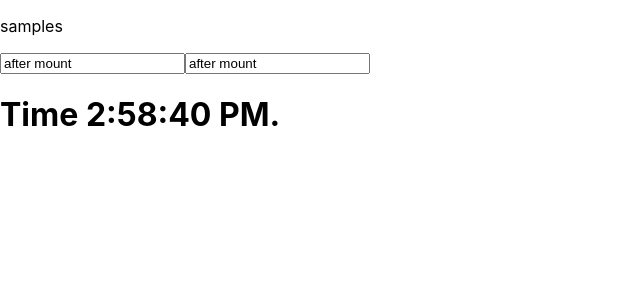
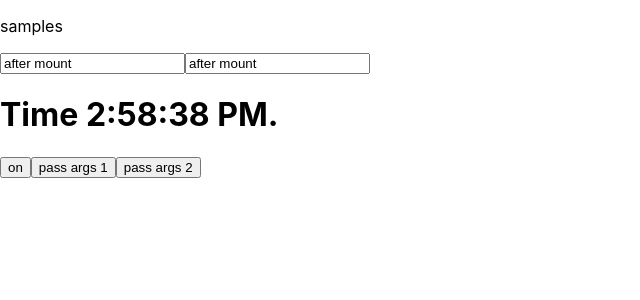
Before and after one commit to minimalMeh/React_Learning, a React (Create React App) app in the folder react-learning/: page / in a window 1280 px wide. Shown: the top 300 px of the page, without its empty margins (0-640 px from the left). Built offline with nearby package versions, Linux system fonts and the light colour scheme.

Commit message:
event handling

```diff
--- a/react-learning/src/App.tsx
+++ b/react-learning/src/App.tsx
@@ -1,7 +1,9 @@
 import React from 'react';
 import './App.css';
 import { Ref } from './refs/refs';
-import { Clock } from './states/states';
+import { Clock } from './states/Clock';
+import { ToggleButton } from './states/ToggleButton';
+
 
 function App() {
   return (
@@ -9,6 +11,7 @@ function App() {
       <p>samples</p>
       <Ref />
       <Clock />
+      <ToggleButton />
     </div>
   );
 }
--- /dev/null
+++ b/react-learning/src/states/ToggleButton.tsx
@@ -0,0 +1,31 @@
+import React from 'react';
+
+export class ToggleButton extends React.Component<{}, {isActive: boolean}> {
+    constructor(props: any) {
+        super(props);
+        this.state = {isActive: true}
+
+         // This binding is necessary to make `this` work in the callback
+         // To get around it use syntax  handleClick = () =>
+         this.handleClick = this.handleClick.bind(this);
+    }
+
+    handleClick(id?: any, event?: React.MouseEvent<HTMLButtonElement, MouseEvent>) {
+        this.setState( (state: any) => ({
+            isActive: !state.isActive
+        }));
+    }
+
+    render() {
+        return (
+                // To get around binding this, need to use onClick={() => this.handleClick()
+            <div>
+                <button onClick={this.handleClick}>
+                    {this.state.isActive ? "on" : "off"}
+                </button>
+                <button onClick={(e) => this.handleClick("1", e)}>pass args 1</button>
+                <button onClick={this.handleClick.bind(this, "2")}>pass args 2</button>
+            </div>
+        );
+    }
+}
```
Also changed, not shown: react-learning/src/states/Clock.tsx (renamed from react-learning/src/states/states.tsx).
